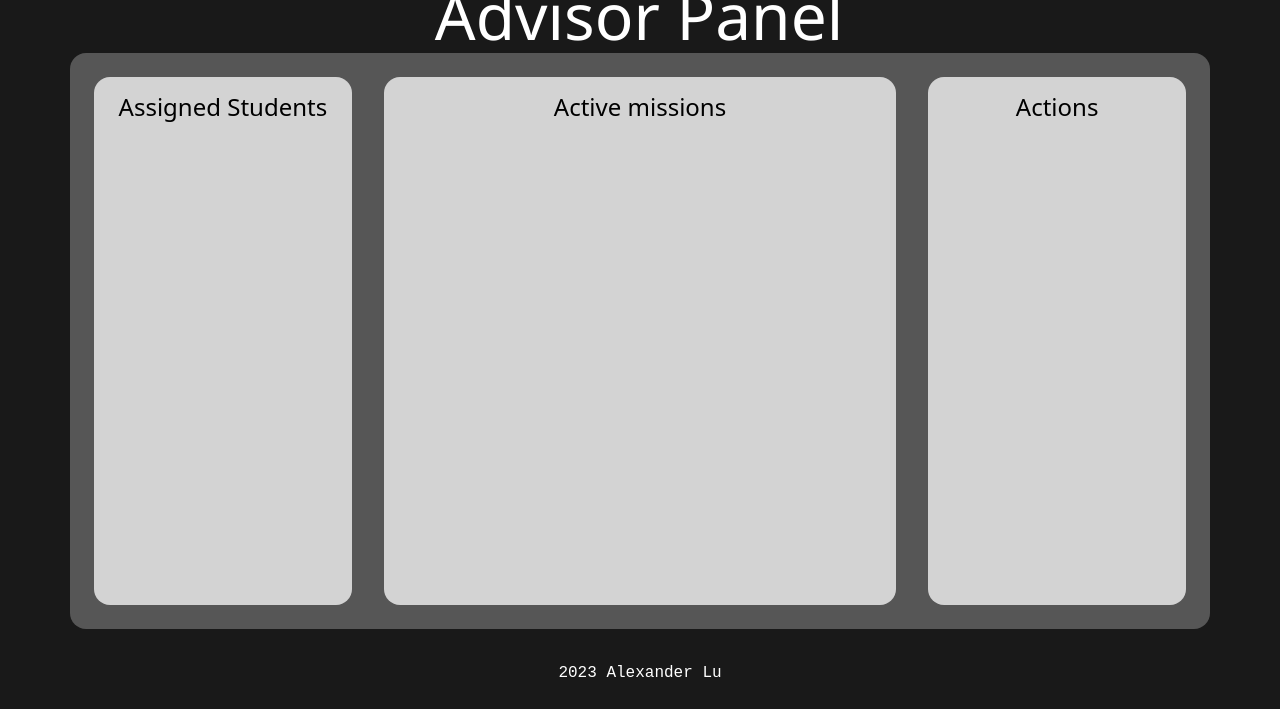
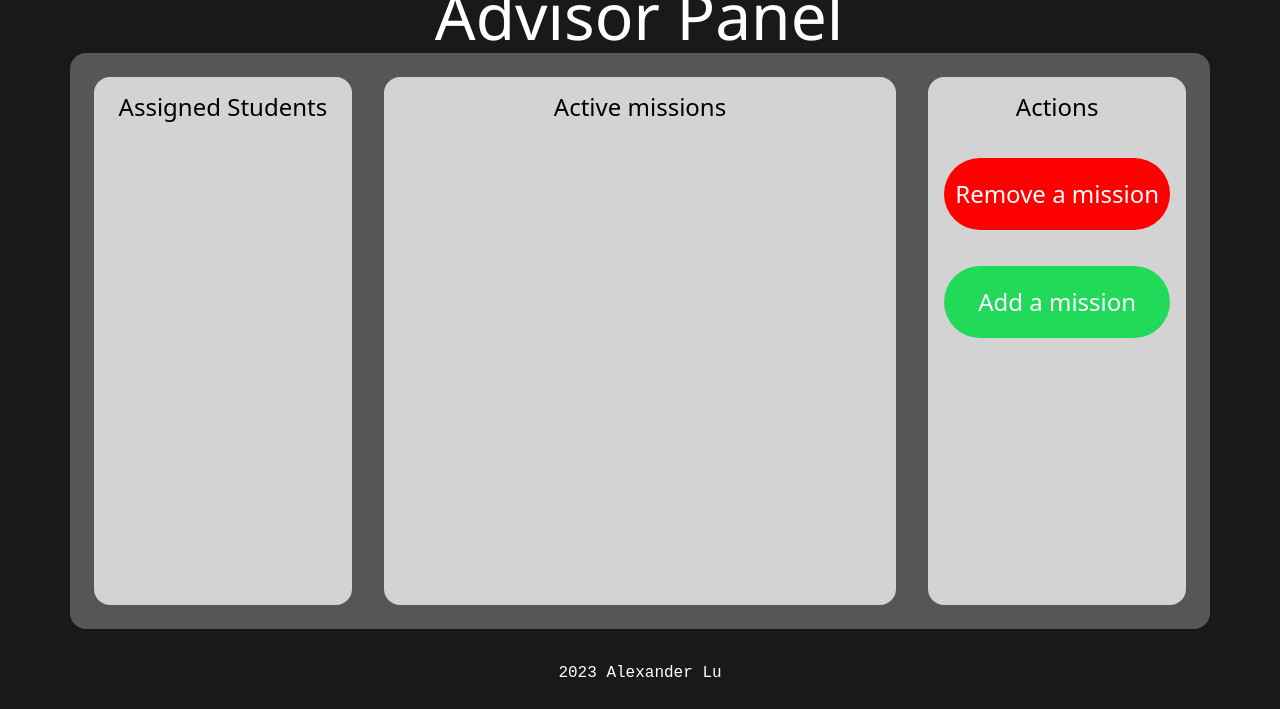
Before and after one commit to YLu-1258/conservation, a Flask app: page /advisor-panel in a window 1280 px wide. Shown: the part 91-800 px from the top of the page. Run offline with Flask 3, Linux system fonts and the light colour scheme; a user stored in the database is signed in; data comes from the database, SQL or seed files in the repository; both versions use the stored data as it was after the commit; data that the repository does not hold is empty; some libraries are stand-ins or nearby versions.

Commit message:
delete and add mission buttons

```diff
--- a/conservation/static/css/advisor.css
+++ b/conservation/static/css/advisor.css
@@ -127,7 +127,7 @@
     margin-left: 0;
 }
 
-.actions {
+.actions-list {
     width:25%;
     margin: 1em;
     background-color: lightgray;
@@ -137,3 +137,25 @@
     display:flex;
     flex-direction: column
 }
+
+.action {
+    height: 3em;
+    border-radius: 2em;
+    margin-bottom: 1.5em;
+    display: flex;
+    text-align: center;
+    justify-content: center;
+    align-items: center;
+}
+
+#remove-mission {
+    background-color: red;
+    color: white;
+    font-size: 1.5em;
+}
+
+#add-mission {
+    background-color: rgb(33, 218, 89);
+    color: white;
+    font-size: 1.5em;
+}
--- a/conservation/templates/advisor-panel.html
+++ b/conservation/templates/advisor-panel.html
@@ -34,14 +34,16 @@
     <div id="missions" class="missions">
         <h1 class="section-title"> Active missions </h1>
     </div>
-    <div id="actions" class="actions">
+    <div id="actions" class="actions-list">
         <h1 class="section-title"> Actions </h1>
+        <div class="action" id="remove-mission">Remove a mission</div>
+        <div class="action" id="add-mission">Add a mission</div>
     </div>
 </div>
 
 <script>
 
-
+    var actions = document.getElementsByClassName("action");
     var mission_container = document.getElementById("missions");
     var student_container = document.getElementById("students-list");
     function add_student (content) {
@@ -214,6 +216,15 @@
 
     render_student_list();
 
+    for (var i = 0; i < actions.length; i++) {
+        (function(index) {
+            actions[index].addEventListener("click", function() {
+            modal.style.display = "block";
+            update_modal_content(actions[index]);
+            });
+        })(i);
+    }
+
 
 </script>
 {% endblock %}
```
Also changed, not shown: conservation/volumes/users.db, 1 other file.
